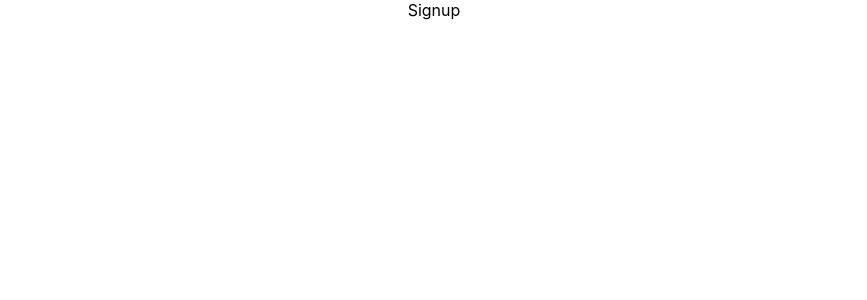
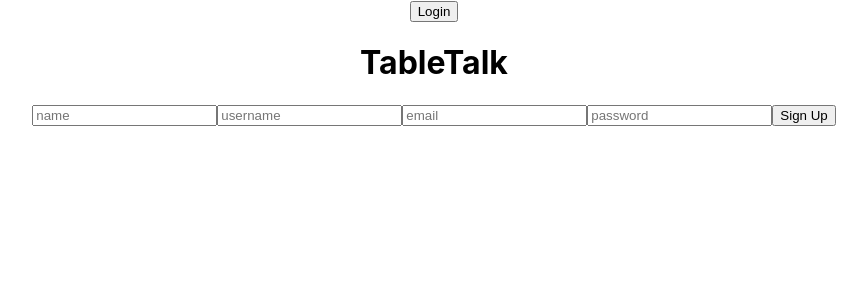
Before and after one commit to jerrodbush/TableTalk, a React (Create React App) app in the folder client/: page /signup in a window 1280 px wide. Shown: the top 300 px of the page, without its empty margins (206-1073 px from the left). Built offline with nearby package versions, Linux system fonts and the light colour scheme.

Commit message:
created globalstate using useContext, built out functionality of login & signup w/out connecting to database

```diff
--- a/client/public/index.html
+++ b/client/public/index.html
@@ -7,7 +7,7 @@
     <meta name="theme-color" content="#000000" />
     <meta
       name="description"
-      content="Web site created using create-react-app"
+      content="TableTalk is a network to connect with like minded people over grabbing a bite to eat."
     />
     <link rel="apple-touch-icon" href="%PUBLIC_URL%/logo192.png" />
     <!--
--- a/client/src/App.js
+++ b/client/src/App.js
@@ -8,11 +8,12 @@ import ProfilePage from './components/ProfilePage';
 import BusinessPage from './components/BusinessPage';
 import ReservationsPage from './components/ReservationsPage';
 import ProfileSettings from './components/ProfileSettings';
-
+import { UserProvider } from './context/user.js';
 
 function App() {
   return (
     <div className="App">
+    <UserProvider>
         <Routes>
           <Route
               path="/"
@@ -43,6 +44,7 @@ function App() {
               element={<ProfileSettings/>}
             />
         </Routes>
+      </UserProvider>
     </div>
   );
 }
--- a/client/src/components/Login.js
+++ b/client/src/components/Login.js
@@ -1,9 +1,66 @@
-import React from 'react'
+import { React, useContext, useState } from 'react'
+import { UserContext } from "../context/user";
+import { useNavigate } from 'react-router-dom';
 
 export default function Login() {
+
+  // initialize User Context
+  const userState = useContext(UserContext);
+
+  //allow navigation
+  const navigate = useNavigate();
+
+  // update global state of page to current page
+  userState.page = "login";
+
+  //Form State
+  const initialState = {
+    username: '',
+    password: ''
+  };
+
+  //create form state
+  const [formState, setFormState] = useState(initialState);
+
+  //handle form submission
+  const handleSubmit = (e) => {
+    e.preventDefault();
+
+    //write logic to autheticate
+
+
+    navigate('/home');
+  }
+
+  // handle form input Change
+  const handleChange = (e) => {
+    setFormState({...formState, [e.target.name]: e.target.value});
+  }
+
+
+
   return (
     <div>
-        <h1>Login Page</h1>
+
+      {/* button goes top right  */}
+      <div>
+        <button>Sign Up</button>
+      </div>
+
+      {/* center above form */}
+      <div>
+        <h1>TableTalk</h1>
+      </div>
+
+      {/* login form */}
+      <div>
+        <form onSubmit={handleSubmit}>
+            <input name="username" type="text" required onChange={handleChange} value={formState.username} placeholder="username"/>
+            <input name="password" type="password" required onChange={handleChange} value={formState.password} placeholder="password"/>
+            <button type="submit">Login</button>
+        </form>
+      </div>
+
     </div>
   )
 }
--- a/client/src/components/Signup.js
+++ b/client/src/components/Signup.js
@@ -1,7 +1,129 @@
-import React from 'react'
+import { React, useContext, useState } from 'react'
+import { UserContext } from "../context/user";
+import { useNavigate } from 'react-router-dom';
 
 export default function Signup() {
+
+    // initialize User Context
+    const userState = useContext(UserContext);
+
+    //allow navigation
+    const navigate = useNavigate();
+
+    // update global state of page to current page
+    userState.page = "login";
+
+    //progression of signup form initial state
+    const initialProgression = {
+      index: 1
+    }
+    //initialize progression state of sign up form
+    const [progression, setProgression] = useState(initialProgression);
+
+
+    //Form State
+    const initialState = {
+      name: '',
+      username: '',
+      email: '',
+      password: '',
+      pfpURL: '',
+      phonenumber: '',
+    };
+
+    //create form state
+    const [formState, setFormState] = useState(initialState);
+
+    //handle form submit next
+    const handleSubmitNext = (e) => {
+      e.preventDefault();
+
+      //new state value
+      const newProgression = {
+        index: progression.index + 1
+      }
+      // update progression state
+      setProgression(newProgression)
+    }
+
+    const handleSubmit = (e) => {
+      e.preventDefault();
+      //add logic to post to database
+
+      navigate(`/home`);
+    }
+
+    // handle form input Change
+    const handleChange = (e) => {
+      setFormState({...formState, [e.target.name]: e.target.value});
+    }
+    //needs styling
+    const form1 = <>
+       <form onSubmit={handleSubmitNext}>
+            <input name="name" type="text" required onChange={handleChange} value={formState.name} placeholder="name"/>
+            <input name="username" type="text"  required onChange={handleChange} value={formState.username} placeholder="username"/>
+            <input name="email" type="email" required onChange={handleChange} value={formState.email} placeholder="email"/>
+            <input name="password" type="password" required onChange={handleChange} value={formState.password} placeholder="password"/>
+
+            <button type="submit">Sign Up</button>
+        </form>
+    </>
+    //needs styling
+    const form2 = <>
+        <form onSubmit={handleSubmitNext}>
+            <input name="pfpURL" required type="text" onChange={handleChange} value={formState.pfpURL} placeholder="Profile Picture Link"/>
+            <input name="phonenumber" required type="text" onChange={handleChange} value={formState.phonenumber} placeholder="Phone Number"/>
+            <button type="submit">Sign Up</button>
+        </form>
+    </>
+
+    //needs styling
+    const form3 = <>
+      {/* interests will be pulled from database so create a for loop and display interests */}
+        <div>
+          <button>Interest 1</button>
+          <button>Interest 2</button>
+          <button>Interest 3</button>
+          <button>Interest 4</button>
+          <button>Interest 5</button>
+          <button>Interest 6</button>
+          <button>Interest 7</button>
+        </div>
+
+        <div>
+          <button onClick={handleSubmit}>Submit</button>
+        </div>
+    </>
+
+    const renderProgression = () => {
+      if (progression.index === 1) {
+        return form1
+      } else if (progression.index === 2) {
+        return form2
+      } else if (progression.index === 3) {
+        return form3
+      } else {
+        return <><h1>Something went wrong with the form</h1></>
+      }
+    }
+
   return (
-    <div>Signup</div>
+    <div>
+
+      {/* button goes top right  */}
+      <div>
+        <button>Login</button>
+      </div>
+
+      {/* center above form */}
+      <div>
+        <h1>TableTalk</h1>
+      </div>
+
+      {/* login form */}
+      <div id="form">
+        {renderProgression()}
+      </div>
+    </div>
   )
 }
--- /dev/null
+++ b/client/src/context/user.js
@@ -0,0 +1,22 @@
+import React from 'react';
+
+const UserContext = React.createContext();
+
+function UserProvider({ children }) {
+    const state = {
+        isLoggedIn: false,
+        userId: null,
+        page: null,
+        username: null,
+        name: null,
+        email: null,
+        password: null,
+        phonenumber: null,
+        pfpUrl: null,
+        interests: {},
+    }
+
+    return <UserContext.Provider value={state}>{children}</UserContext.Provider>;
+}
+
+export { UserContext, UserProvider };
```
Also changed, not shown: client/public/manifest.json. Lines whose indentation alone changed are shown as unchanged.
